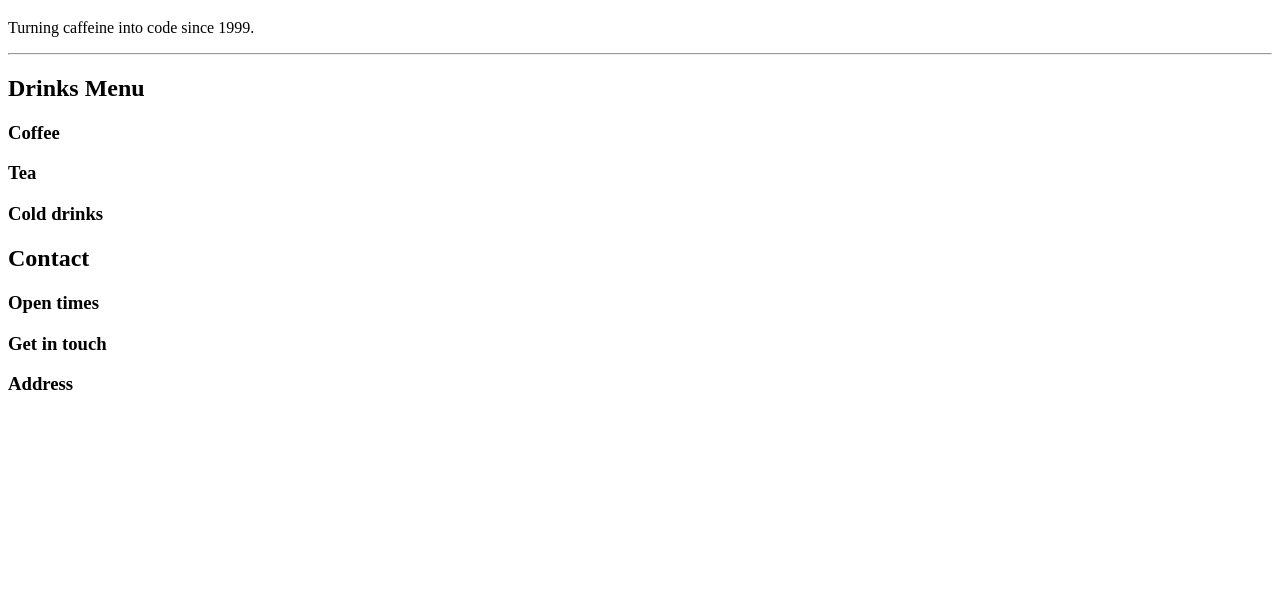
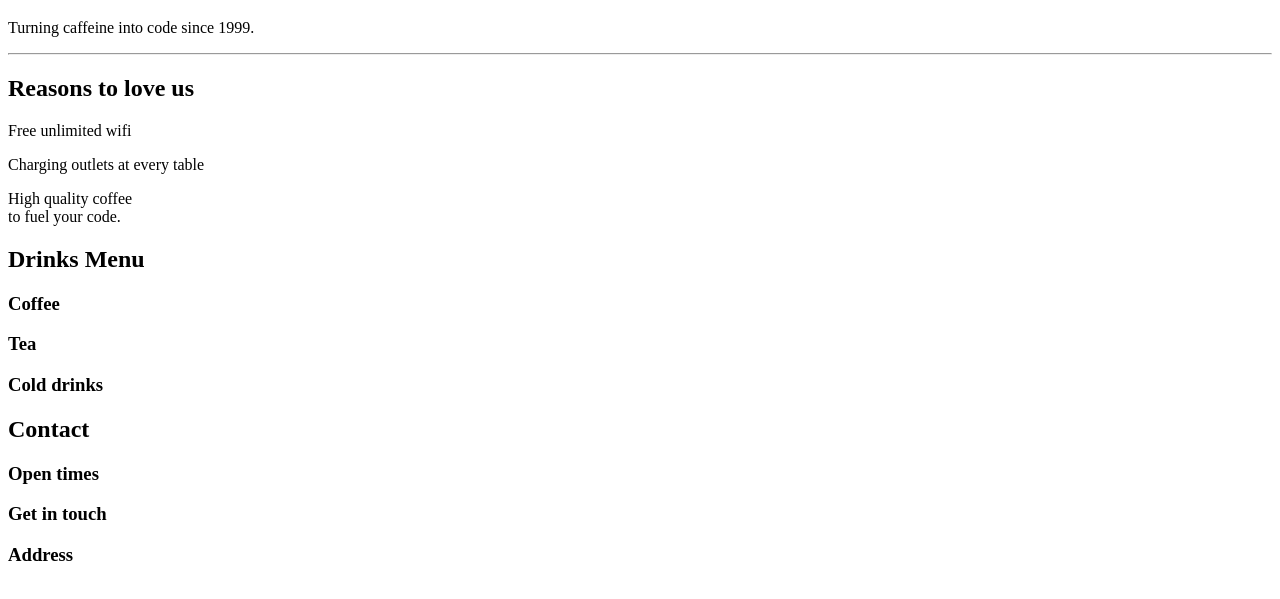
Before and after one commit to Reena123456-code/coders-coffeehouse, a plain HTML site: page index.html in a window 1280 px wide. Shown: the part 61-660 px from the top of the page. Drawn offline with Linux system fonts and the light colour scheme.

Commit message:
Add reasons to love us section

```diff
--- a/index.html
+++ b/index.html
@@ -1,13 +1,21 @@
 <!DOCTYPE html>
 <html lang="en-US">
+
 <head>
     <meta charset="utf-8">
     <title>Coders Coffeehouse</title>
 </head>
+
 <body>
     <h1>Welcome to Coders Coffeehouse!</h1>
     <p>Turning caffeine into code since 1999.</p>
     <hr>
+
+    <h2>Reasons to love us</h2>
+    <p>Free unlimited wifi</p>
+    <p>Charging outlets
+        at every table</p>
+    <p>High quality coffee<br> to fuel your code.</p>
 
     <h2>Drinks Menu</h2>
 
@@ -25,4 +33,5 @@
 
     <h3>Address</h3>
 </body>
+
 </html>
```
Lines whose indentation alone changed are shown as unchanged.
